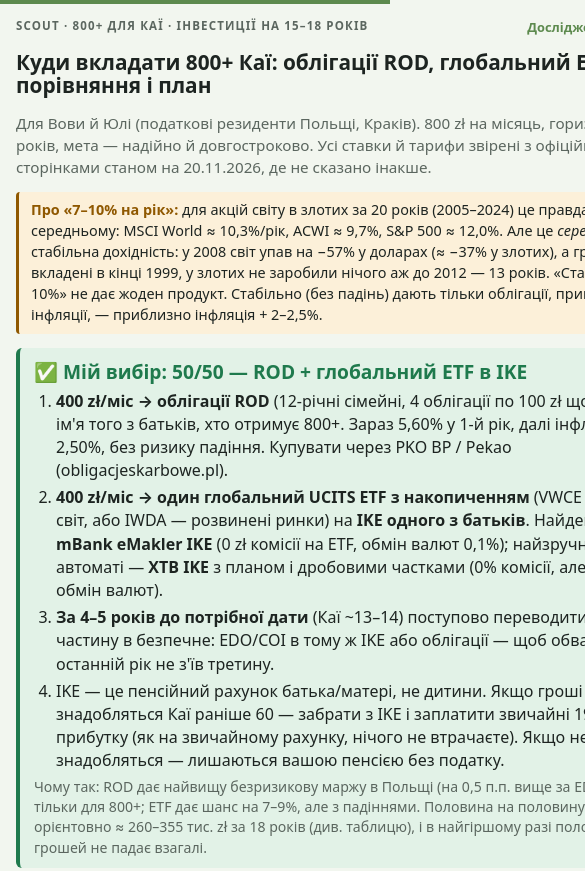
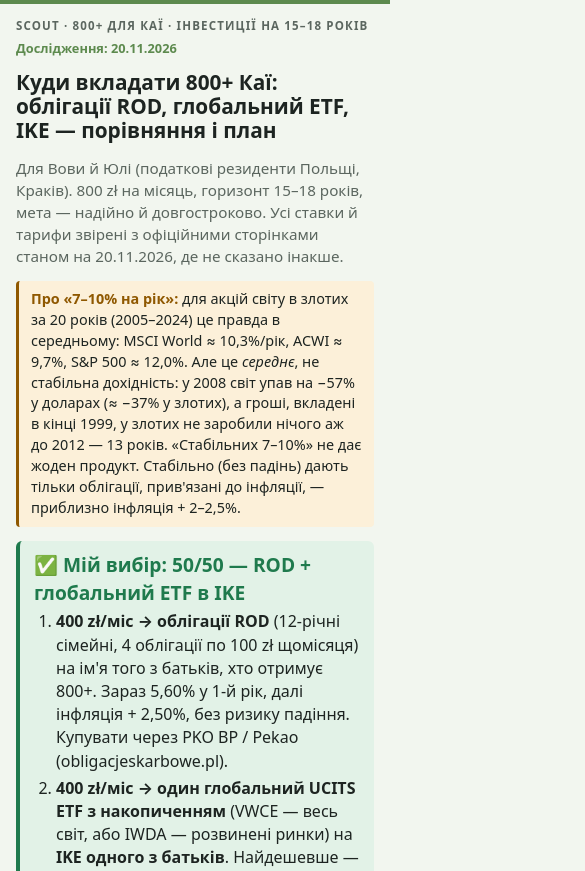
Before and after one commit to vovan1710/scout-reports, a plain HTML site: page kaia-800-plus-invest/index.html in a window 390 px wide. Shown: the top 871 px of the page, 585 px wide, since content can reach past the window. Drawn offline with Linux system fonts and the light colour scheme.

Commit message:
kaia-800-plus-invest: keep wide tables from stretching the page on phones
Co-Authored-By: Claude Opus 5.5 <noreply@anthropic.com>

```diff
--- a/kaia-800-plus-invest/index.html
+++ b/kaia-800-plus-invest/index.html
@@ -128,6 +128,7 @@
     a { text-decoration: none; }
   }
 
+  .wrap > * { min-width: 0; } .wrap { grid-template-columns: minmax(0, 1fr); }
   .tbl { overflow-x: auto; -webkit-overflow-scrolling: touch; background: var(--surface); border: 1px solid var(--line); border-radius: 10px; }
   .tbl table { border-collapse: collapse; width: 100%; font-size: .84rem; min-width: 640px; }
   .tbl th, .tbl td { text-align: left; padding: 6px 8px; border-bottom: 1px solid var(--line); vertical-align: top; }
@@ -153,6 +154,7 @@
   .why { display: block; margin-top: 2px; font-size: .9em; }
 </style>
 <style>
+  .wrap > * { min-width: 0; } .wrap { grid-template-columns: minmax(0, 1fr); }
   .tbl { overflow-x: auto; background: var(--surface); border: 1px solid var(--line); border-radius: 10px; }
   .tbl table { border-collapse: collapse; width: 100%; font-size: .86rem; min-width: 640px; }
   .tbl th, .tbl td { padding: 7px 9px; border-bottom: 1px solid var(--line); text-align: left; vertical-align: top; }
```
